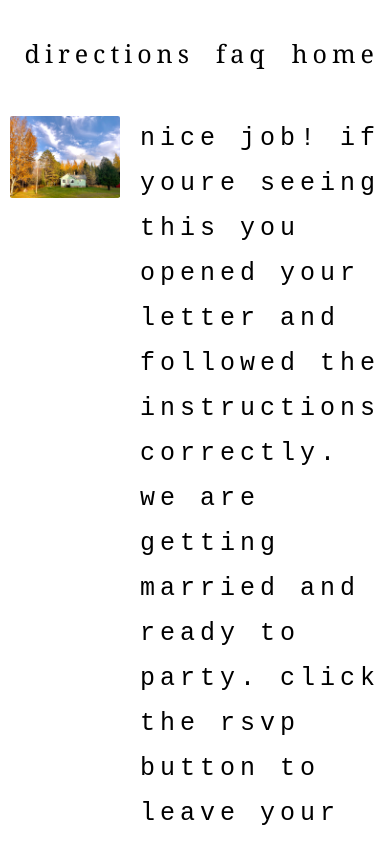
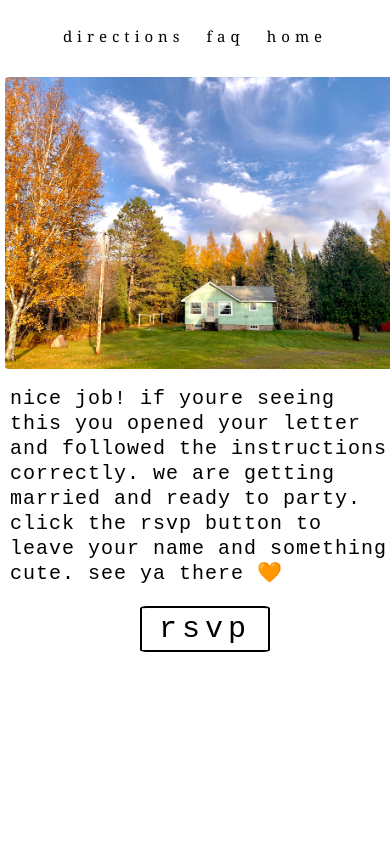
Before and after one commit to Zane-Gilfillan/wedding-in-the-woods, a Next.js app: page / in a window 390 px wide. Shown: the top 844 px of the page. Built offline with nearby package versions, Linux system fonts and the light colour scheme.

Commit message:
phone media styles

```diff
--- a/pages/rsvp.js
+++ b/pages/rsvp.js
@@ -7,7 +7,7 @@ import invite from '../public/invite.jpg';
 import styles from '../styles/Rsvp.module.scss';
 import { useEffect } from 'react';
 
-const Notes = props => props.data.map(note => <div key={''} suppressHydrationWarning={true}>{note.text} {randomEmoji(emoji)}</div>);
+const Notes = props => props.data.map(note => <div key={''} className={styles.rsvp__notes} suppressHydrationWarning={true}>{note.text} {randomEmoji(emoji)}</div>);
 const emoji = ['🐺', '🦊','🐴', '🦌', '🐄', '🐂', '🐿️', '🐓', '🦆', '🐝', '🐞', '🐐'];
 
 
--- a/styles/Directions.module.scss
+++ b/styles/Directions.module.scss
@@ -28,3 +28,32 @@
         width: 100%;
     }
 }
+
+$breakpoint-mobile: 390px;
+@media (min-width: $breakpoint-mobile) {
+
+    .directions__container {
+        display: grid;
+        grid-template-columns: 1;
+
+        .map__container {
+            margin: .1rem;
+            width: 100%;
+
+            .map {
+                border-radius: 5px;
+            }
+        }
+
+        .text__container {
+
+            margin: .1rem;
+            h2 {
+                text-align: center;
+            }
+            p {
+                text-align: center;
+            }
+        }
+    }
+}
--- a/styles/Faq.module.scss
+++ b/styles/Faq.module.scss
@@ -36,5 +36,33 @@
             }
         }
     }
+}
 
+$breakpoint-mobile: 390px;
+@media (min-width: $breakpoint-mobile) {
+    .image__holder {
+        display: grid;
+        grid-template-columns: 1;
+
+        .img__main {
+            margin: .2rem;
+            width: 100%;
+            position: relative;
+            top: .5rem;
+            left: .35rem;
+        }
+
+        .text__holder {
+            margin: 1rem;
+            font-size: 1.5rem;
+
+
+            .text {
+                h5 {
+                    font-size: 2rem;
+                    text-align: center;
+                }
+            }
+        }
+    }
 }
--- a/styles/Header.module.scss
+++ b/styles/Header.module.scss
@@ -25,9 +25,17 @@
                 transition: color 500ms ease-in-out;
             }
         }
+    }
+}
 
+$breakpoint-mobile: 390px;
+@media (min-width: $breakpoint-mobile) {
+
+    .header {
+        justify-content: center;
+        font-size: 1.5rem;
+        position: relative;
+        right: 2rem;
     }
 
-
-
 }
--- a/styles/Rsvp.module.scss
+++ b/styles/Rsvp.module.scss
@@ -87,3 +87,40 @@
 	5% {-webkit-transform: rotate(0deg);}
 	100% {-webkit-transform: rotate(0deg);}
 }
+
+$breakpoint-mobile: 390px;
+@media (min-width: $breakpoint-mobile) {
+
+    .image__holder {
+        display: grid;
+        grid-template-columns: 1;
+
+        .img__main {
+            margin: .5rem;
+        }
+
+        .list__holder {
+
+            .btn {
+                -webkit-box-shadow: 5px 15px 14px 3px rgba(0,0,0,0.56);
+                box-shadow: 5px 15px 14px 3px rgba(0,0,0,0.56);
+            }
+        }
+    }
+
+    .rsvp__holder {
+
+        font-size: 1.5rem;
+        display: block;
+
+        .rsvp__notes {
+            text-align: left;
+            margin: 2rem;
+            padding: .5rem;
+            border: solid .1rem rgba(17, 5, 5, 0.5);
+            border-radius: 5px;
+            -webkit-box-shadow: 5px 8px 14px 3px rgba(0,0,0,0.56);
+            box-shadow: 5px 8px 14px 3px rgba(0,0,0,0.56);
+        }
+    }
+}
--- a/styles/Showcase.module.scss
+++ b/styles/Showcase.module.scss
@@ -74,3 +74,51 @@
 	5% {-webkit-transform: rotate(0deg);}
 	100% {-webkit-transform: rotate(0deg);}
 }
+
+$breakpoint-mobile: 390px;
+@media (min-width: $breakpoint-mobile) {
+
+    .image__holder {
+        display: grid;
+        grid-template-columns: 1;
+
+        .img__main {
+            width: 100%;
+            margin: .5rem;
+
+            .img {
+                border-radius: 1%;
+            }
+        }
+
+        .text__holder {
+
+            text-align: left;
+            font-size: 2rem;
+
+            .text{
+                letter-spacing: .1rem;
+                line-height: 2.5rem;
+            }
+        }
+    }
+
+    .button__container{
+
+        position: relative;
+        bottom: 3rem;
+
+        .btn{
+            text-align: center;
+            font-size: 3rem;
+            font-family: 'Courier New', Courier, monospace;
+            letter-spacing: .5rem;
+            margin-top: 5rem;
+            padding: .4rem;
+            border: rgb(0, 0, 0) solid .2rem;
+            border-radius: 5%;
+            width: 13rem;
+        }
+    }
+
+}
```
